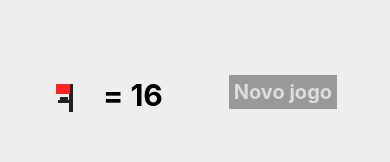
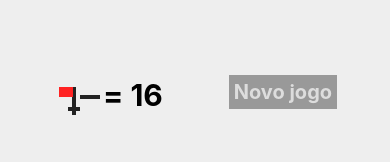
Before and after one commit to gabriel1997castro/minefield, a React Native app: screen / in a window 390 px wide. Shown: the top 162 px of the page. Built offline with nearby package versions, Linux system fonts and the light colour scheme.

Commit message:
Flags centrilized

```diff
--- a/src/components/Flag.js
+++ b/src/components/Flag.js
@@ -6,15 +6,16 @@ export default function Flag(props) {
     <View style={styles.container}>
       <View style={[styles.flagPole, props.bigger && styles.flagPoleBigger]} />
       <View style={[styles.flag, props.bigger && styles.flagBigger]} />
-      <View style={[styles.base1, props.bigger && styles.base1]} />
-      <View style={[styles.base2, props.bigger && styles.base2]} />
+      <View style={[styles.base1, props.bigger && styles.base1Bigger]} />
+      <View style={[styles.base2, props.bigger && styles.base2Bigger]} />
     </View>
   )
 }
 
 const styles = StyleSheet.create({
     container: {
-      marginTop: 2,
+      marginTop: 5,
+      marginLeft: 3,
     },
     flagPole: {
       position: 'absolute',
```
